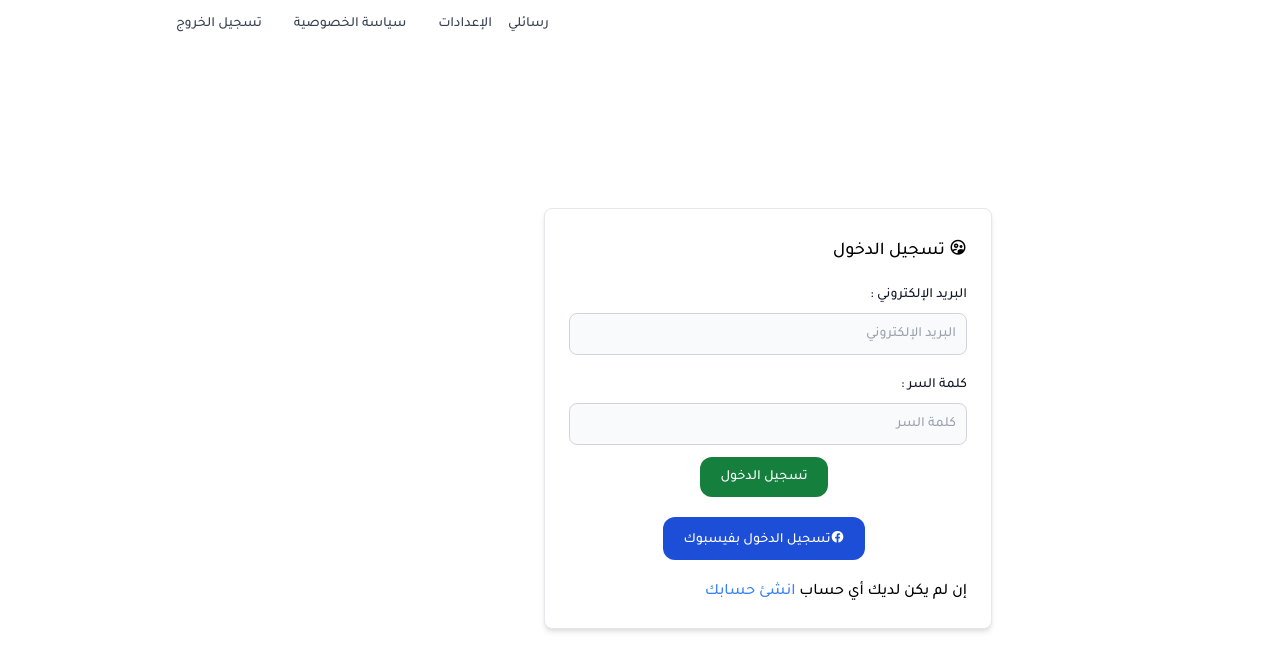
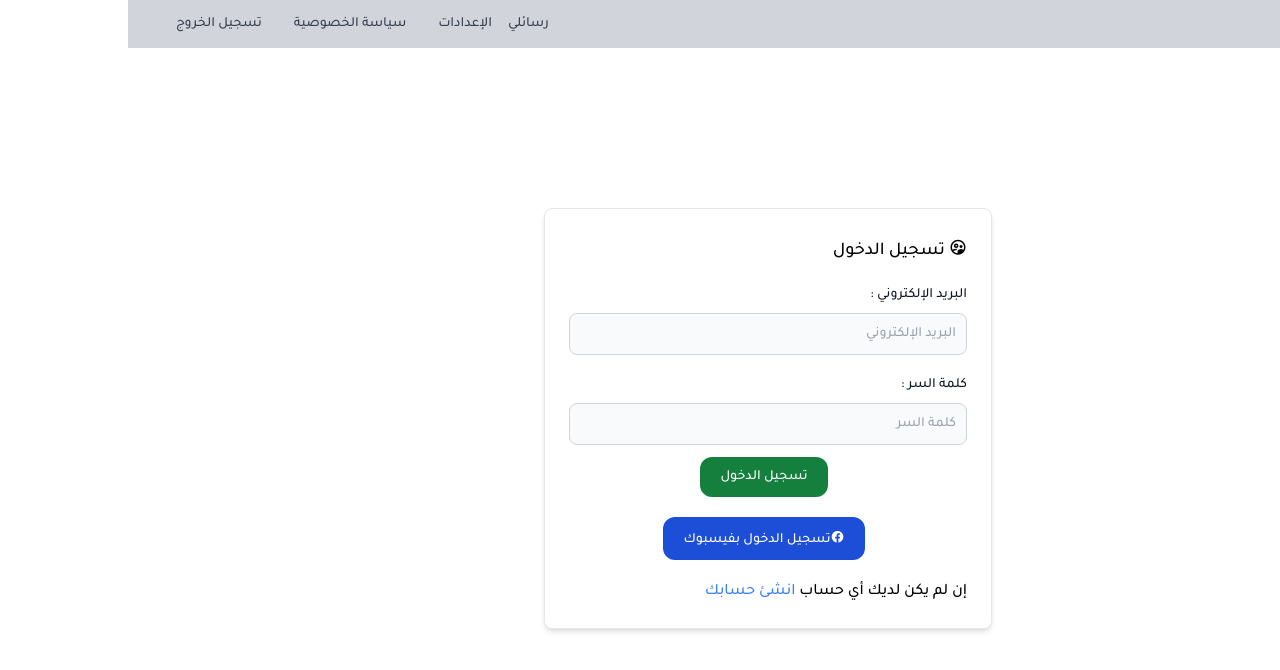
Before and after one commit to yoelhaim/saraha_front_end, a React (Create React App) app: page /login in a window 1280 px wide. Shown: the top 670 px of the page. Built offline with nearby package versions, Linux system fonts and the light colour scheme.

Commit message:
change name navbar

```diff
--- a/src/navbar/Navbar.jsx
+++ b/src/navbar/Navbar.jsx
@@ -2,11 +2,11 @@
 
 function Navbar() {
   return (
-    <nav className="bg-white border-gray-200 px-2 sm:px-4 py-2.5 rounded dark:bg-gray-800">
+    <nav className="bg-gray-300 border-gray-200 px-2 sm:px-4 py-2.5">
       <div className="container flex flex-wrap justify-between items-center mx-auto">
         <Link to="/home" className="flex items-center">
           <span className="self-center text-xl font-semibold whitespace-nowrap dark:text-white">
-            Sara7
+            الصراحة
           </span>
         </Link>
         <div className=" w-full md:block md:w-auto">
```
